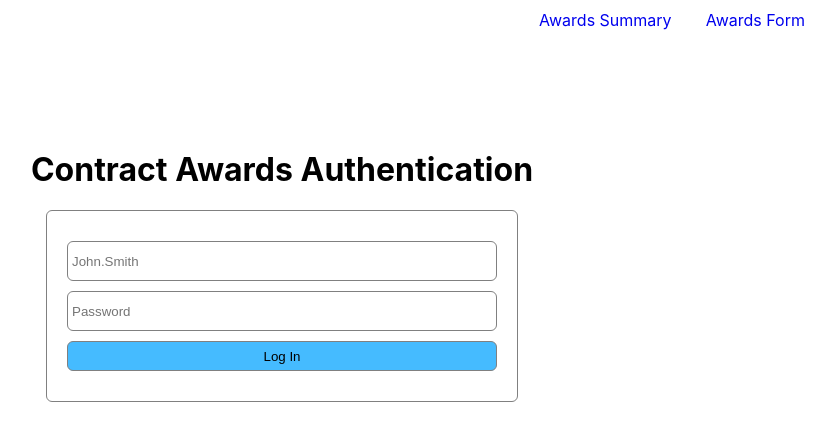
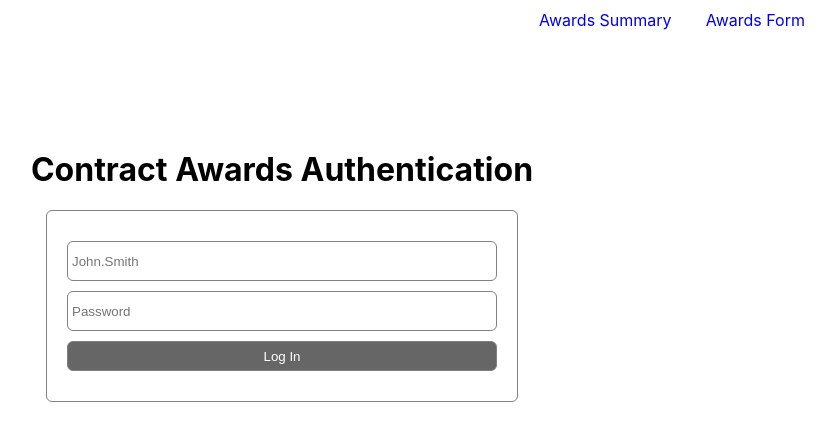
Before and after one commit to stalliardo/contract-awards, a React (Create React App) app in the folder client/: page /auth in a window 1280 px wide. Shown: the top 440 px of the page, without its empty margins (358-1193 px from the left). Built offline with nearby package versions, Linux system fonts and the light colour scheme; no server answers.

Commit message:
Added styles for buttons

```diff
--- a/client/src/index.css
+++ b/client/src/index.css
@@ -6,10 +6,13 @@ body {
   -webkit-font-smoothing: antialiased;
   -moz-osx-font-smoothing: grayscale;
 
-  -webkit-user-select: none;  /* Chrome all / Safari all */
-  -moz-user-select: none;     /* Firefox all */
-  -ms-user-select: none;      /* IE 10+ */
-   user-select: none;
+  -webkit-user-select: none;
+  /* Chrome all / Safari all */
+  -moz-user-select: none;
+  /* Firefox all */
+  -ms-user-select: none;
+  /* IE 10+ */
+  user-select: none;
 }
 
 code {
@@ -17,9 +20,7 @@ code {
     monospace;
 }
 
-.disableCaret{
-
-}
+.disableCaret {}
 
 #awards-table td,
 #awards-table th {
@@ -50,6 +51,7 @@ code {
 
     .edit {
       background-color: rgb(69, 187, 255);
+
       &:hover {
         background-color: rgb(155, 218, 255);
       }
@@ -57,6 +59,7 @@ code {
 
     .delete {
       background-color: rgb(255, 85, 85);
+
       &:hover {
         background-color: rgb(255, 154, 154);
       }
@@ -105,11 +108,13 @@ button {
   border-radius: 3px;
   padding: 4px 8px;
   border: none;
-  background-color: #bebebe;
-  /* width: 70%; */
-  background-color: rgb(69, 187, 255);
-      &:hover {
-        background-color: rgb(155, 218, 255);
-      }
+  background-color: #666666;
+  color: white;
+
+
+  /* background-color: rgb(69, 187, 255); */
+  &:hover {
+    background-color: #aaaaaa;
+  }
 
 }
```
